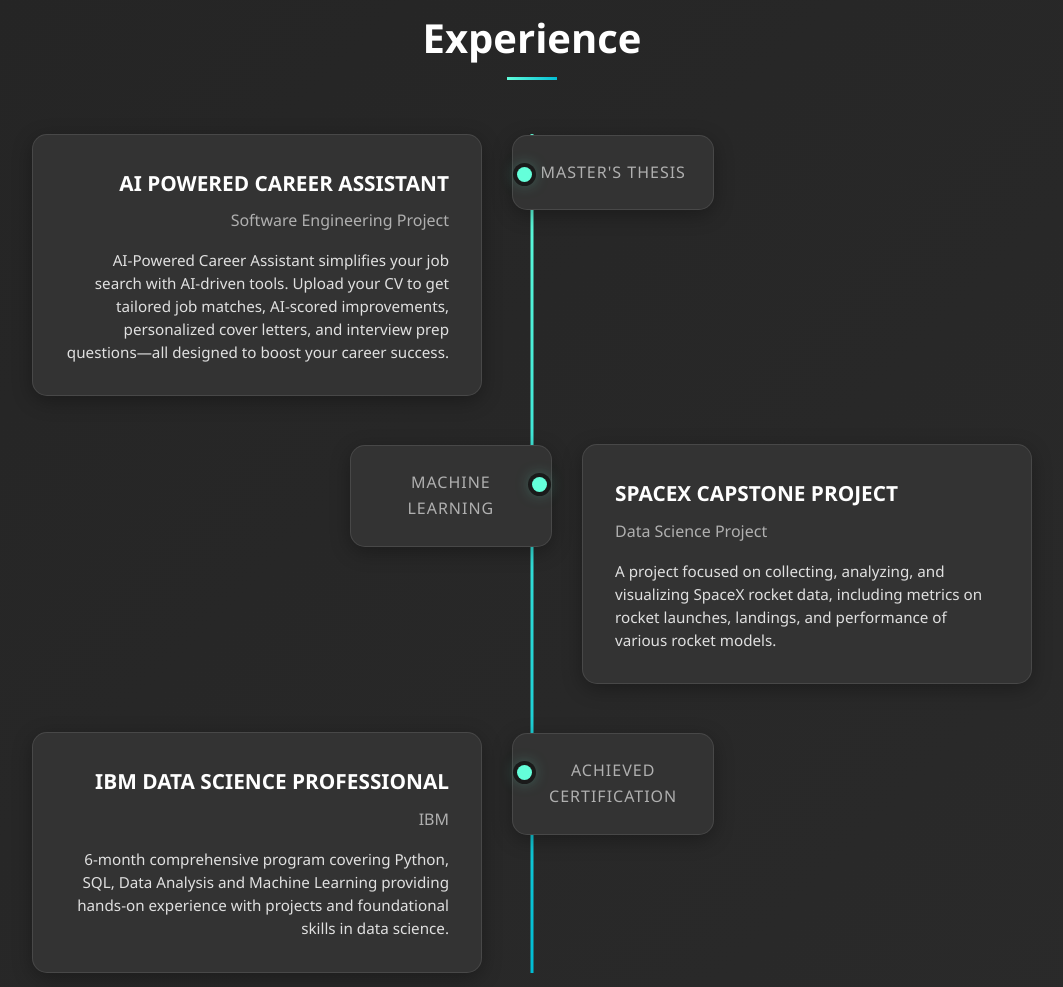
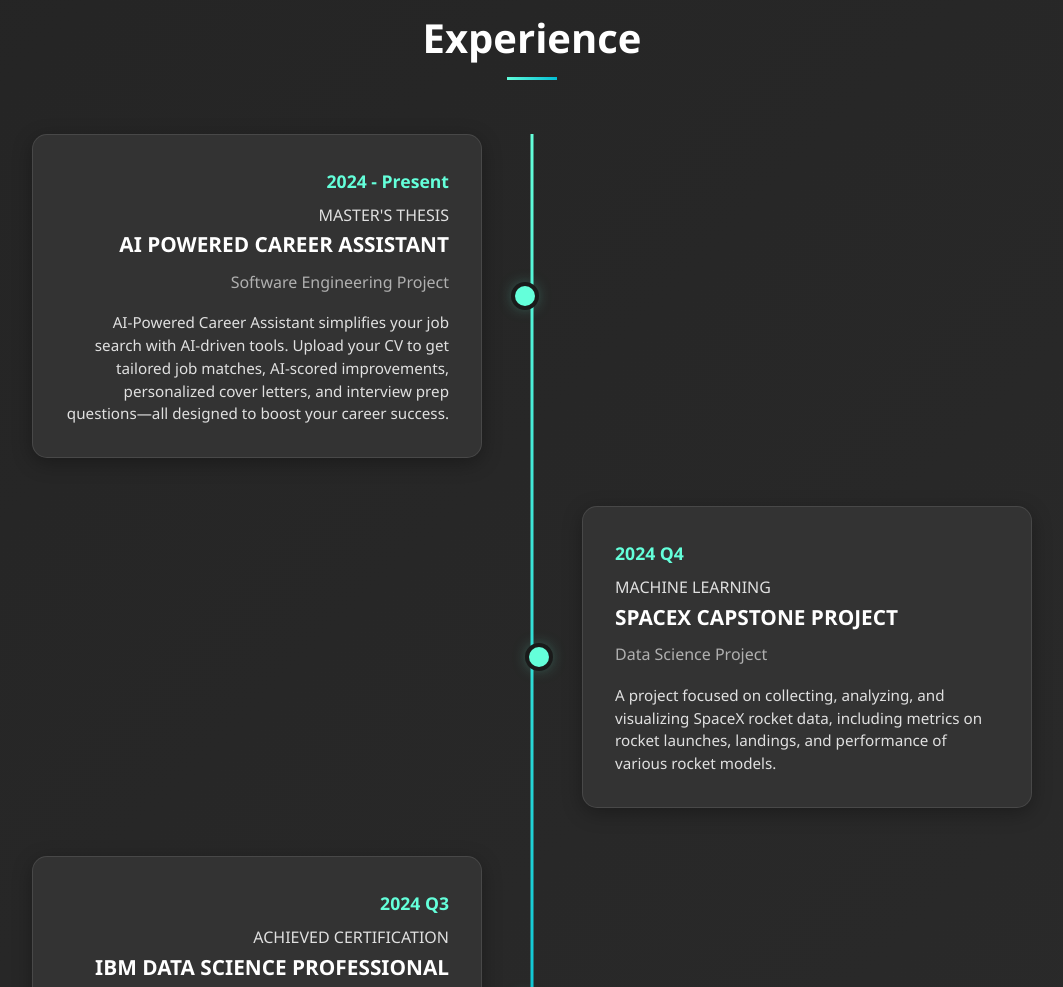
Before and after one commit to peleiwnl/peleiwnl.github.io, a plain HTML site: page index.html in a window 1280 px wide. Shown: the part 4640-5627 px from the top of the page, without its empty margins (108-1171 px from the left). Drawn offline with Linux system fonts and the light colour scheme.

Commit message:
Update index.html

```diff
--- a/index.html
+++ b/index.html
@@ -797,73 +797,35 @@
             text-align: left;
         }
 
-       .timeline-date-box {
-            background: #333333;
-            padding: 1.5rem;
-            border-radius: 15px;
-            box-shadow: 0 5px 20px rgba(0, 0, 0, 0.3);
-            border: 1px solid rgba(255, 255, 255, 0.1);
-            transition: transform 0.3s ease;
-            width: 45%;
-            position: absolute;
-            top: 0;
-            text-align: center;
-        }
-
-        .timeline-date-box:hover {
-            transform: translateY(-5px);
-            box-shadow: 0 8px 25px rgba(100, 255, 218, 0.1);
-        }
-
-        /* Position date boxes on opposite sides with proper spacing */
-        .timeline-item:nth-child(odd) .timeline-date-box {
-            right: -52%;
-        }
-
-        .timeline-item:nth-child(even) .timeline-date-box {
-            left: -52%;
-        }
-
-        .timeline-date-box .timeline-date {
-            font-size: 1.4rem;
-            font-weight: bold;
-            color: #64ffda;
-            margin-bottom: 0.5rem;
-        }
-
-        .timeline-date-box .timeline-category {
-            font-size: 1rem;
-            color: #b0b0b0;
-            font-weight: 500;
-            text-transform: uppercase;
-            letter-spacing: 1px;
-        }
-
-        /* Remove date from main timeline item */
-        .timeline-item .timeline-date {
-            display: none;
-        }
-
-        /* Center the dots on the timeline */
+        /* Timeline dots - centered on the line */
         .timeline-item::before {
             content: '';
             position: absolute;
-            width: 15px;
-            height: 15px;
+            width: 20px;
+            height: 20px;
             background: #64ffda;
             border-radius: 50%;
-            top: 2rem;
+            top: 50%;
+            transform: translateY(-50%);
             box-shadow: 0 0 0 4px #1a1a1a, 0 0 15px rgba(100, 255, 218, 0.5);
             z-index: 10;
         }
 
-        /* Position dots correctly for each side */
+        /* Dot positioning for left items */
         .timeline-item:nth-child(odd)::before {
-            right: -51px;
+            right: -54px;
         }
 
+        /* Dot positioning for right items */
         .timeline-item:nth-child(even)::before {
-            left: -51px;
+            left: -54px;
+        }
+
+        .timeline-date {
+            font-size: 1.1rem;
+            font-weight: bold;
+            color: #64ffda;
+            margin-bottom: 0.5rem;
         }
 
         .timeline-title {
@@ -901,20 +863,6 @@
             .timeline-item::before {
                 left: -70px !important;
                 right: auto !important;
-            }
-
-            .timeline-date-box {
-                position: static;
-                width: 100%;
-                margin-bottom: 1rem;
-            }
-
-            .timeline-item .timeline-date {
-                display: block;
-            }
-
-            .timeline-date-box {
-                display: none;
             }
         }
 
```
